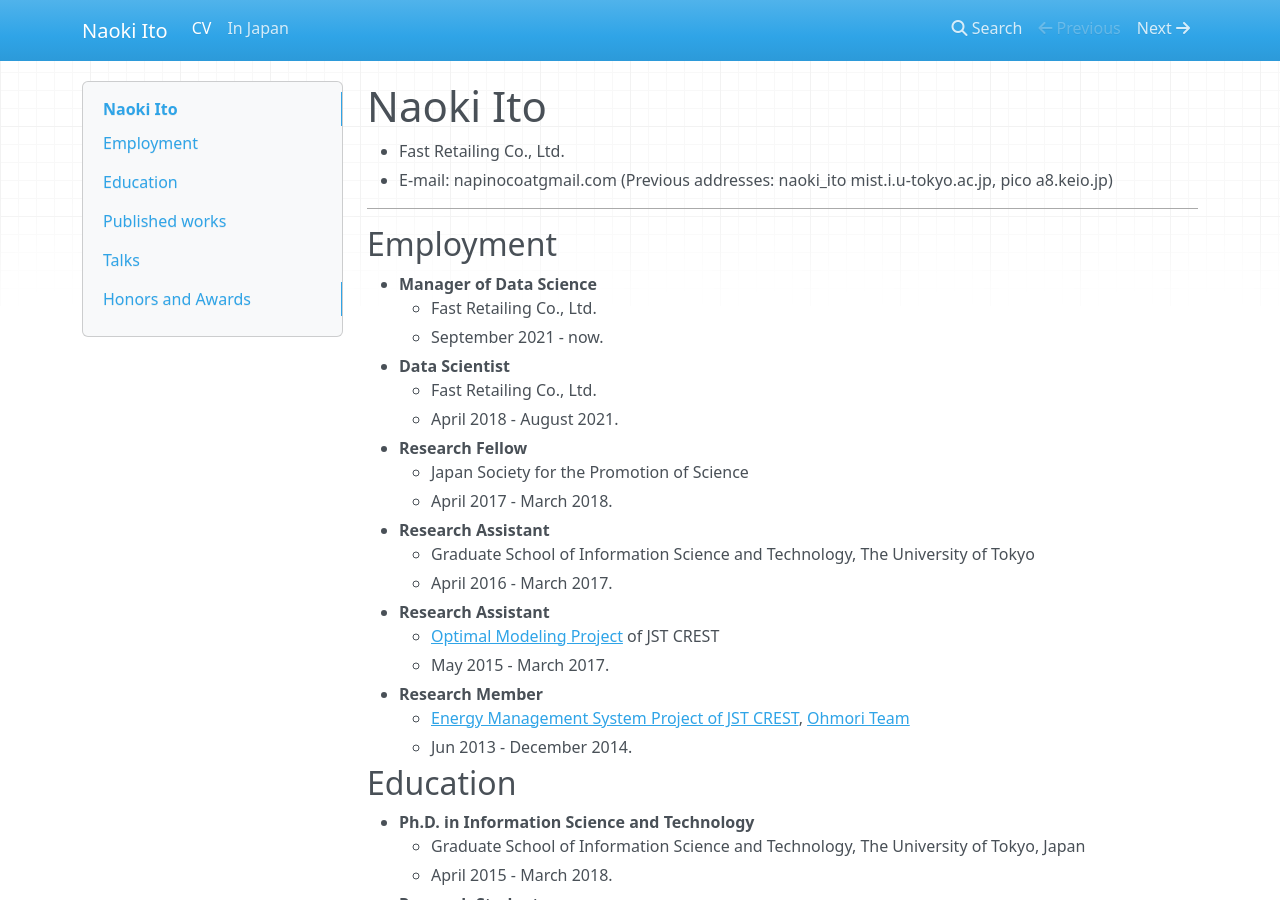
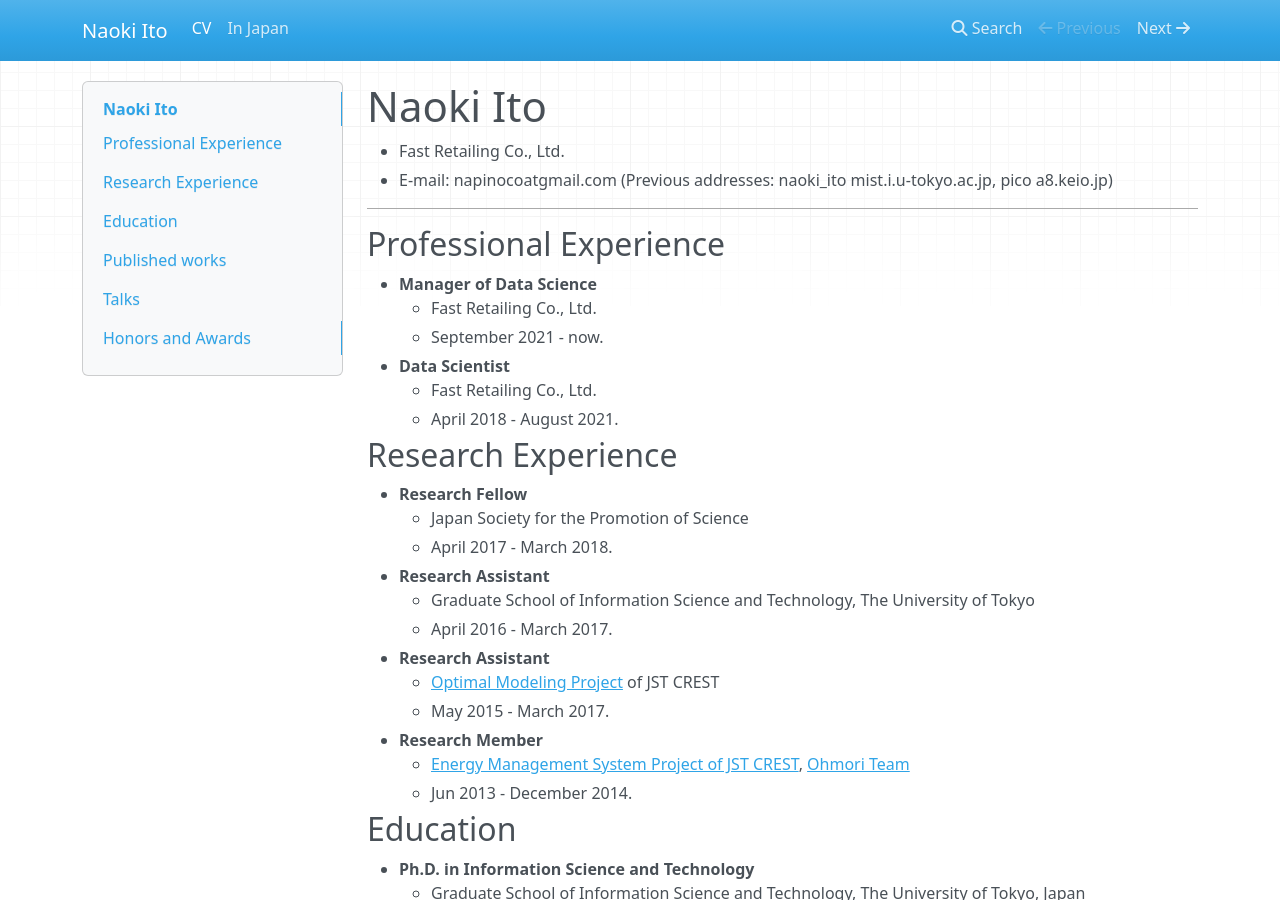
Before and after one commit to napinoco/napinoco.github.com, an MkDocs documentation site: the page built from docs/index.md, in a window 1280 px wide and 900 px high. Built offline with MkDocs 1.6.1, drawn with Linux system fonts in a browser that asks for light colours; nearby versions of some CDN libraries.

Commit message:
Reorganize employment section into Professional and Research Experience
Split the Employment section into two distinct categories:
- Professional Experience: For industry positions at Fast Retailing
- Research Experience: For academic positions (JSPS, University of Tokyo, JST CREST)

This better reflects the nature of different positions and follows common CV conventions.

https://claude.ai/code/session_013MFEA9R86Bk3ik37FzywDr

```diff
--- a/docs/index.md
+++ b/docs/index.md
@@ -3,13 +3,15 @@
 * E-mail: napinocoatgmail.com (Previous addresses: naoki_ito mist.i.u-tokyo.ac.jp, pico a8.keio.jp)
 
 ---
-## Employment
+## Professional Experience
 * **Manager of Data Science**
     * Fast Retailing Co., Ltd.
     * September 2021 - now.
 * **Data Scientist**
     * Fast Retailing Co., Ltd.
     * April 2018 - August 2021.
+
+## Research Experience
 * **Research Fellow**
     * Japan Society for the Promotion of Science
     * April 2017 - March 2018.
```
